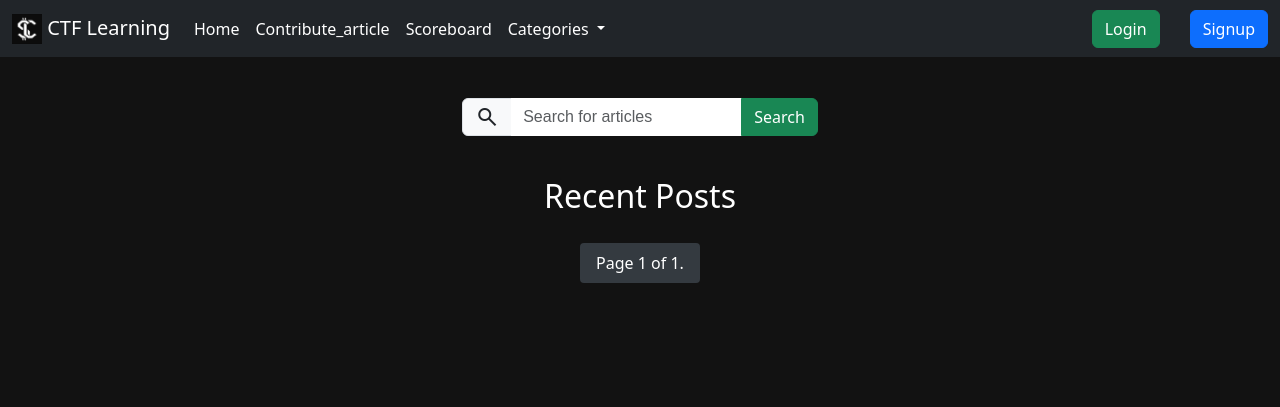
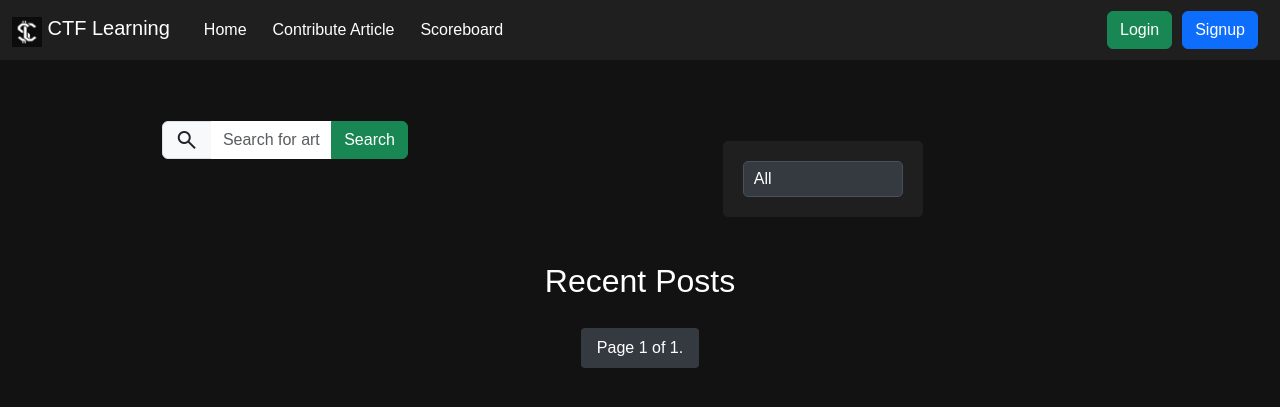
Before and after one commit to Winz18/CTF-Learning-Website, a Django app: page / in a window 1280 px wide. Shown: the top 407 px of the page. Run offline with Django 5.2, Linux system fonts and the light colour scheme; data that the repository does not hold is empty; some libraries are stand-ins or nearby versions.

Commit message:
Fix Category Combobox( Navbar and Contribute Page)

```diff
--- a/CTF-Learning-Website/settings.py
+++ b/CTF-Learning-Website/settings.py
@@ -11,7 +11,7 @@ BASE_DIR = Path(__file__).resolve().parent.parent
 SECRET_KEY = 'django-insecure-x2e!xa*n^a4ws%4hlt!%*dl&iqdk##!i*9&6#wt+!zu#b6d$*+'
 
 # SECURITY WARNING: don't run with debug turned on in production!
-DEBUG = True
+DEBUG = False
 
 ALLOWED_HOSTS = ['localhost']
 
@@ -70,7 +70,7 @@ DATABASES = {
         'ENGINE': 'django.db.backends.mysql',
         'NAME': 'ctf_learning',
         'USER': 'root',
-        'PASSWORD': 'mysql',
+        'PASSWORD': 'admin',
         'HOST': 'localhost',
     }
 }
--- a/CTF_App/templates/CTF_App/article_form.html
+++ b/CTF_App/templates/CTF_App/article_form.html
@@ -13,6 +13,7 @@
 
     .form-container h2 {
         margin-bottom: 20px;
+        color: white;
     }
 
     .form-container .btn {
--- a/CTF_App/templates/CTF_App/base.html
+++ b/CTF_App/templates/CTF_App/base.html
@@ -15,15 +15,56 @@
     <link href="{% static 'static/css/style.css' %}" rel="stylesheet">
     <style>
         body {
-            background-color: #121212; /* Màu đen */
-            color: #fff; /* Màu chữ trắng */
+            background-color: #121212;
+            color: #fff;
+            font-family: Arial, sans-serif;
+        }
+        .navbar {
+            background-color: #1f1f1f;
+        }
+        .navbar-brand, .nav-link, .dropdown-item {
+            color: #fff !important;
+        }
+        .navbar-brand:hover, .nav-link:hover, .dropdown-item:hover {
+            color: #bbb !important;
+        }
+        .navbar-toggler {
+            border: none;
+        }
+        .btn {
+            margin-right: 10px;
+        }
+        .container {
+            padding-top: 20px;
+        }
+        .dropdown-menu {
+            background-color: #1f1f1f;
+        }
+        .dropdown-item {
+            transition: background-color 0.2s, color 0.2s;
+        }
+        .dropdown-item:hover {
+            background-color: #343a40;
+            color: #fff;
+        }
+        .nav-item {
+            margin-left: 10px;
+        }
+        .categories-section {
+            margin-top: 20px;
+            padding: 20px;
+            background-color: #1f1f1f;
+            border-radius: 5px;
+        }
+        .categories-section h5 {
+            margin-bottom: 15px;
         }
     </style>
     {% block extra_css %}{% endblock %}
 </head>
 
 <body>
-<nav class="navbar navbar-expand-lg navbar-dark bg-dark">
+<nav class="navbar navbar-expand-lg navbar-dark">
     <div class="container-fluid">
         <a class="navbar-brand" href="{% url 'CTF_App:index' %}">
             <img alt="logo" class="d-inline-block align-text-top" height="30" id="logo"
@@ -38,45 +79,24 @@
         <div class="collapse navbar-collapse" id="navbarTogglerDemo02">
             <ul class="navbar-nav me-auto mb-2 mb-lg-0">
                 <li class="nav-item">
-                    <a aria-current="page" class="nav-link active" href="{% url 'CTF_App:index' %}"
-                       style="color: white">Home</a>
+                    <a aria-current="page" class="nav-link active" href="{% url 'CTF_App:index' %}">Home</a>
                 </li>
                 <li class="nav-item">
-                    <a class="nav-link" href="{% url 'CTF_App:article_create' %}" style="color: white">Contribute_article</a>
+                    <a class="nav-link" href="{% url 'CTF_App:article_create' %}">Contribute Article</a>
                 </li>
                 <li class="nav-item">
-                    <a class="nav-link" href="{% url 'CTF_App:scoreboard' %}" style="color: white">Scoreboard</a>
-                </li>
-                <li class="nav-item dropdown">
-                    <a aria-expanded="false" class="nav-link dropdown-toggle" data-bs-toggle="dropdown" href="#"
-                       id="navbarDropdown" role="button" style="color: white">
-                        Categories
-                    </a>
-                    <ul aria-labelledby="navbarDropdown" class="dropdown-menu">
-                        <li><a class="dropdown-item" href="{% url 'CTF_App:index' %}?category=Web Security">Web
-                            Security</a></li>
-                        <li><a class="dropdown-item" href="{% url 'CTF_App:index' %}?category=Forensics">Forensics</a>
-                        </li>
-                        <li><a class="dropdown-item"
-                               href="{% url 'CTF_App:index' %}?category=Cryptography">Cryptography</a></li>
-                        <li><a class="dropdown-item" href="{% url 'CTF_App:index' %}?category=Binary Exploitation">Binary
-                            Exploitation</a></li>
-                        <li><a class="dropdown-item" href="{% url 'CTF_App:index' %}?category=Reverse Engineering">Reverse
-                            Engineering</a></li>
-                        <li><a class="dropdown-item" href="{% url 'CTF_App:index' %}?category=Misc">Misc</a></li>
-                    </ul>
+                    <a class="nav-link" href="{% url 'CTF_App:scoreboard' %}">Scoreboard</a>
                 </li>
             </ul>
+            <div class="d-flex">
                 {% if user.is_authenticated %}
                 <a class="btn btn-danger" href="{% url 'CTF_App:logout' %}">Logout</a>
-            <span style="margin-right: 30px;"></span>
                 <a class="btn btn-primary" href="{% url 'CTF_App:profile' %}">Profile</a>
-            {% endif %}
-            {% if not user.is_authenticated %}
+                {% else %}
                 <a class="btn btn-success" href="{% url 'CTF_App:login' %}">Login</a>
-            <span style="margin-right: 30px;"></span>
                 <a class="btn btn-primary" href="{% url 'CTF_App:signup' %}">Signup</a>
                 {% endif %}
+            </div>
         </div>
     </div>
 </nav>
--- a/CTF_App/templates/CTF_App/index.html
+++ b/CTF_App/templates/CTF_App/index.html
@@ -3,7 +3,7 @@
 {% block extra_css %}
 <style>
     .search-group {
-        width: 100%;
+        width: 70%;
         max-width: 900px;
         margin: auto;
     }
@@ -25,7 +25,8 @@
         gap: 10px;
     }
 
-    .step-links a, .step-links span {
+    .step-links a,
+    .step-links span {
         padding: 8px 16px;
         background: #343a40;
         color: #fff;
@@ -35,6 +36,28 @@
 
     .step-links a:hover {
         background: #495057;
+    }
+
+    .categories-section {
+        margin-top: 20px;
+        max-width: 200px;
+        margin-left: auto;
+        margin-right: auto;
+    }
+
+    .categories-section select {
+        width: 100%;
+        background-color: #343a40;
+        color: #fff;
+        border: 1px solid #495057;
+        border-radius: 5px;
+        padding: 5px 10px;
+    }
+
+    .categories-section select:focus {
+        border-color: #66afe9;
+        outline: 0;
+        box-shadow: 0 0 10px rgba(102, 175, 233, 0.6);
     }
 </style>
 {% endblock %}
@@ -50,8 +73,24 @@
             <button class="btn btn-success" type="submit">Search</button>
         </div>
     </form>
+
+    <div class="categories-section">
+    <select class="form-select" aria-label="Categories" onchange="location = this.value;">
+        <option value="{% url 'CTF_App:index' %}" {% if not request.GET.category %}selected{% endif %}>All</option>
+        <option value="{% url 'CTF_App:index' %}?category=Web Security" {% if request.GET.category == 'Web Security' %}selected{% endif %}>Web Security</option>
+        <option value="{% url 'CTF_App:index' %}?category=Forensics" {% if request.GET.category == 'Forensics' %}selected{% endif %}>Forensics</option>
+        <option value="{% url 'CTF_App:index' %}?category=Cryptography" {% if request.GET.category == 'Cryptography' %}selected{% endif %}>Cryptography</option>
+        <option value="{% url 'CTF_App:index' %}?category=Binary Exploitation" {% if request.GET.category == 'Binary Exploitation' %}selected{% endif %}>Binary Exploitation</option>
+        <option value="{% url 'CTF_App:index' %}?category=Reverse Engineering" {% if request.GET.category == 'Reverse Engineering' %}selected{% endif %}>Reverse Engineering</option>
+        <option value="{% url 'CTF_App:index' %}?category=Misc" {% if request.GET.category == 'Misc' %}selected{% endif %}>Misc</option>
+    </select>
+</div>
 </div>
 <!-- End of search bar -->
+
+<!-- Categories combobox -->
+
+<!-- End of categories combobox -->
 
 <div class="container" style="color: #fff;">
     <div class="row">
--- a/CTF_App/views.py
+++ b/CTF_App/views.py
@@ -18,6 +18,7 @@ from django.core.paginator import Paginator, PageNotAnInteger, EmptyPage
 from django.http import JsonResponse
 from django.core import serializers
 from .models import Articles, Sections, Test, QuestionInTest, Question, Answer, CustomUser, Comment
+from django import forms
 
 
 class CommentForm(forms.ModelForm):
@@ -271,8 +272,18 @@ def change_password(request):
         form = ChangePasswordForm()
     return render(request, 'CTF_App/change_password.html', {'form': form})
 
+CATEGORY_CHOICES = [
+    ('Web Security', 'Web Security'),
+    ('Cryptography', 'Cryptography'),
+    ('Reverse Engineering', 'Reverse Engineering'),
+    ('Forensics', 'Forensics'),
+    ('Binary Exploitation', 'Binary Exploitation'),
+    ('Misc', 'Misc'),
+]
 
 class ArticleForm(forms.ModelForm):
+    category = forms.ChoiceField(choices=CATEGORY_CHOICES, label='Category')
+
     class Meta:
         model = Articles
         fields = ['name', 'category']
```
Also changed, not shown: CTF_App/migrations/0001_initial.py (deleted), CTF_App/migrations/0002_customuser_avatar.py (deleted), CTF_App/migrations/0003_comment.py (deleted), media/default.jpg (deleted). Lines whose indentation alone changed are shown as unchanged.
